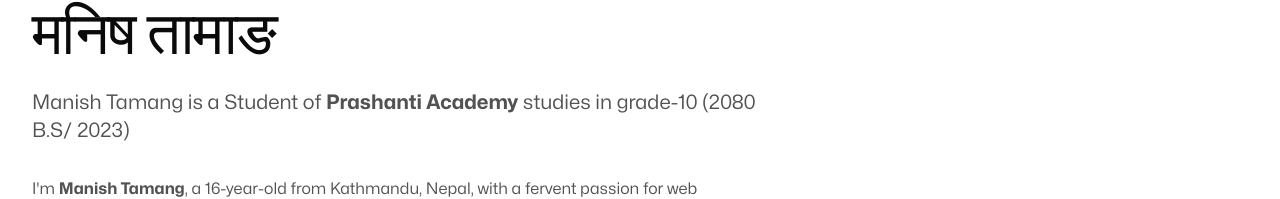
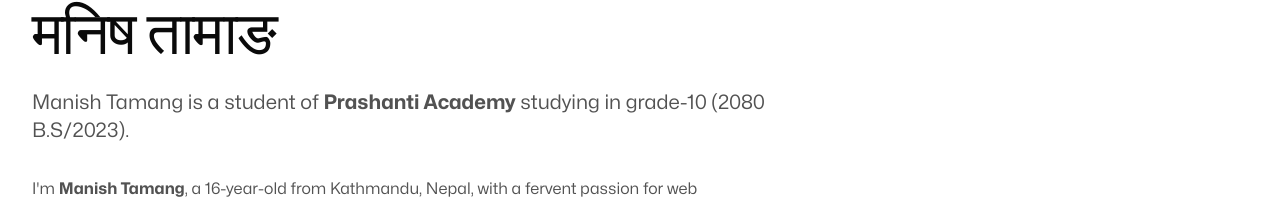
Before and after one commit to Manish-Tamang/prashantiacademy, a Next.js app: page /developer in a window 1280 px wide. Shown: the part 603-802 px from the top of the page. Built offline with nearby package versions, Linux system fonts and the light colour scheme.

Commit message:
Update page.jsx

```diff
--- a/src/app/developer/page.jsx
+++ b/src/app/developer/page.jsx
@@ -1,16 +1,16 @@
+import React from "react";
 import PageIntro from "@/components/PageIntro";
-import React from "react";
 import Dev from "@/components/dev";
-import Manish from "@/images/dev/untitled.png";
+import Manish from "@/images/Dev/Untitled.png";
 
-const Devloper = () => {
+const Developer = () => {
   return (
     <>
-      <img src={Manish} />
+      <img src={Manish} alt="Manish Tamang" />
       <PageIntro eyebrow="Developer" title="मनिष तामाङ">
         <p>
-          Manish Tamang is a Student of <strong>Prashanti Academy</strong>{" "}
-          studies in grade-10 (2080 B.S/ 2023)
+          Manish Tamang is a student of <strong>Prashanti Academy</strong>{" "}
+          studying in grade-10 (2080 B.S/2023).
         </p>
         <Dev />
       </PageIntro>
@@ -18,4 +18,4 @@ const Devloper = () => {
   );
 };
 
-export default Devloper;
+export default Developer;
```
